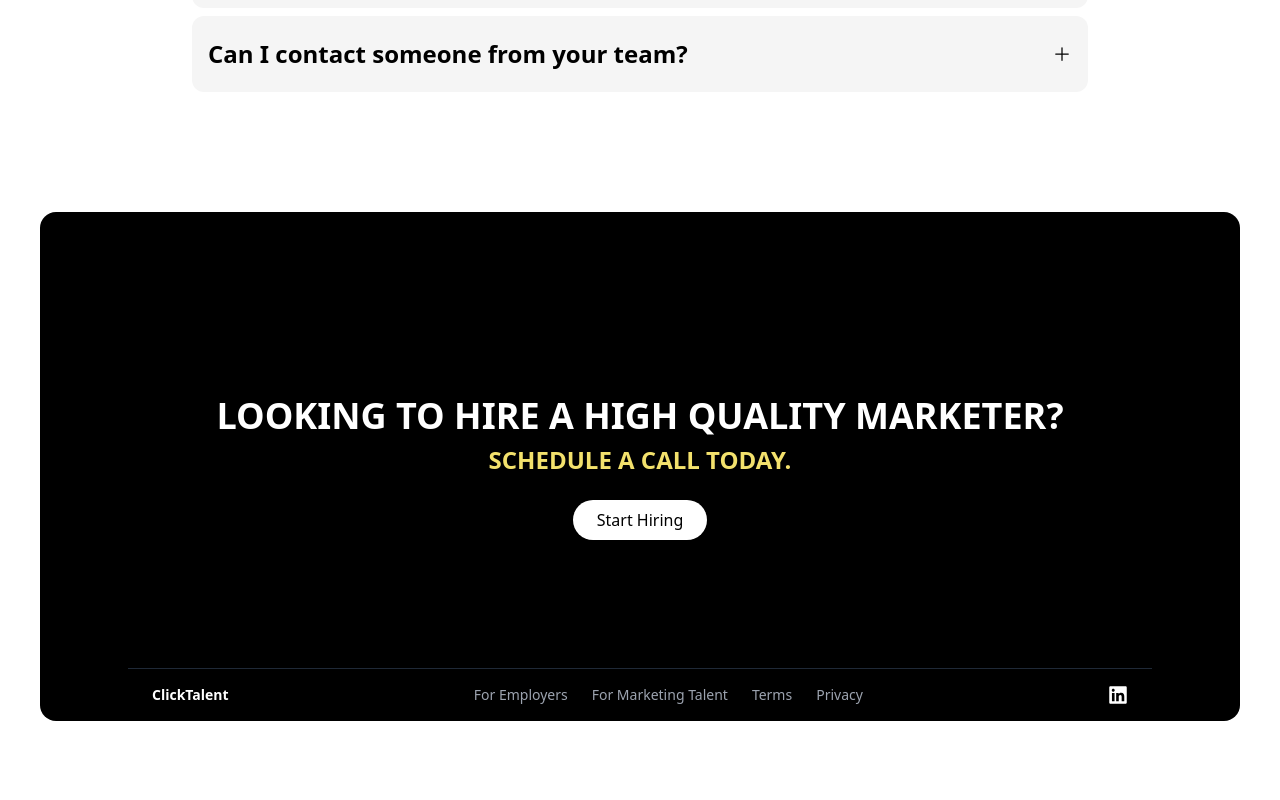
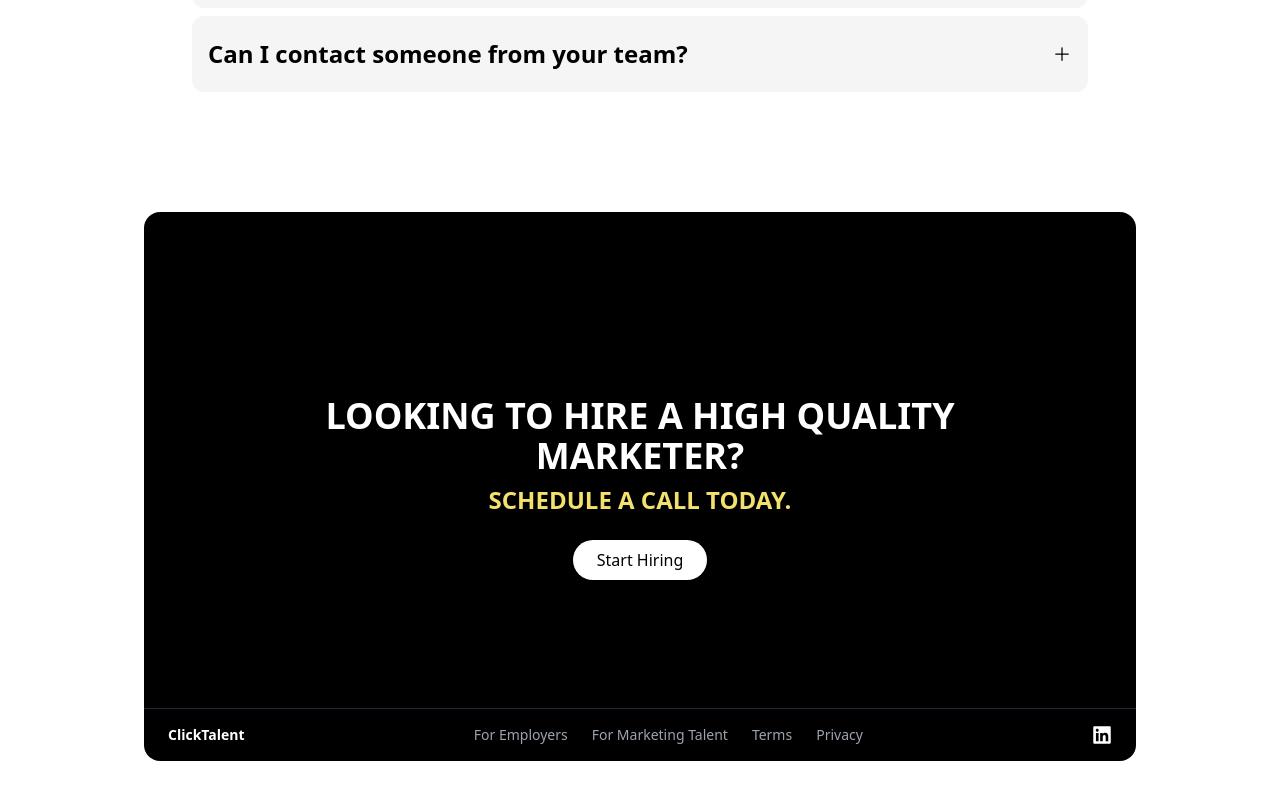
Before and after one commit to MusmRapid/clicktalent, a React (Vite) app: page / in a window 1280 px wide. Shown: the part 2654-3454 px from the top of the page. Before the commit the page ends 3415 px from the top, so only its background shows below. Built offline with nearby package versions, Linux system fonts and the light colour scheme.

Commit message:
Make FooterComp reusable with customizable props
Refactored FooterComp to accept mainText, yellowText, and buttonText as props for greater flexibility. Updated HomePage and MarketPage to pass appropriate values to FooterComp, allowing for context-specific footer content.

```diff
--- a/src/components/HomeComp/FooterComp/index.tsx
+++ b/src/components/HomeComp/FooterComp/index.tsx
@@ -1,7 +1,18 @@
 import { motion } from "framer-motion";
+import type React from "react";
 import { FaLinkedin } from "react-icons/fa";
 
-const FooterComp = () => {
+interface FooterProps {
+  mainText?: string;
+  yellowText?: string;
+  buttonText?: string;
+}
+
+const FooterComp: React.FC<FooterProps> = ({
+  mainText,
+  yellowText,
+  buttonText,
+}) => {
   return (
     <div className="flex flex-col w-full overflow-hidden text-white bg-black pt-14 md:rounded-2xl">
       <div className="flex items-center justify-center px-20 py-32 text-center ">
@@ -11,17 +22,17 @@ const FooterComp = () => {
           transition={{ duration: 0.8 }}
         >
           <h1 className="text-2xl font-bold uppercase sm:text-4xl">
-            LOOKING TO HIRE A HIGH QUALITY MARKETER?
+            {mainText}
           </h1>
           <p className="mt-2 text-xl font-bold text-[#F3E16C] uppercase sm:text-2xl">
-            SCHEDULE A CALL TODAY.
+            {yellowText}
           </p>
           <motion.button
             whileHover={{ scale: 1.05 }}
             whileTap={{ scale: 0.95 }}
             className="px-6 py-2 mt-6 font-medium text-black bg-white rounded-full shadow"
           >
-            Start Hiring
+            {buttonText}
           </motion.button>
         </motion.div>
       </div>
--- a/src/components/HomeComp/HeroSection/index.tsx
+++ b/src/components/HomeComp/HeroSection/index.tsx
@@ -28,7 +28,7 @@ const images = [
 
 const HeroSection: React.FC = () => {
   return (
-    <div className="overflow-hidden rounded-2xl bg-heroBlue m-2">
+    <div className="m-2 overflow-hidden rounded-2xl bg-heroBlue">
       <div className="hidden md:block">
         <NavbarDesktop />
       </div>
--- a/src/pages/HomePage/index.tsx
+++ b/src/pages/HomePage/index.tsx
@@ -20,8 +20,8 @@ const HomePage: React.FC = () => {
       <StepsSection />
       <MarketingScroller />
       <FAQs />
-      <div className="md:py-10 md:px-10">
-        <FooterComp />
+      <div className="md:py-10 md:px-36">
+        <FooterComp mainText={"Looking to hire A high quality marketer?"} yellowText={"Schedule a call today."} buttonText={"Start Hiring"}/>
       </div>
     </>
   );
--- a/src/pages/MarketPage/index.tsx
+++ b/src/pages/MarketPage/index.tsx
@@ -17,7 +17,7 @@ const MarketPage: React.FC = () => {
       <MarketingScroller/>
       <FAQs/>
       <div className="md:py-10 md:px-36">
-        <FooterComp/>
+        <FooterComp mainText={"Looking to connect with top companies? "} yellowText={"APPLY NOW"} buttonText={"Apply as a Marketer"}/>
       </div>
    </>
   )
```
